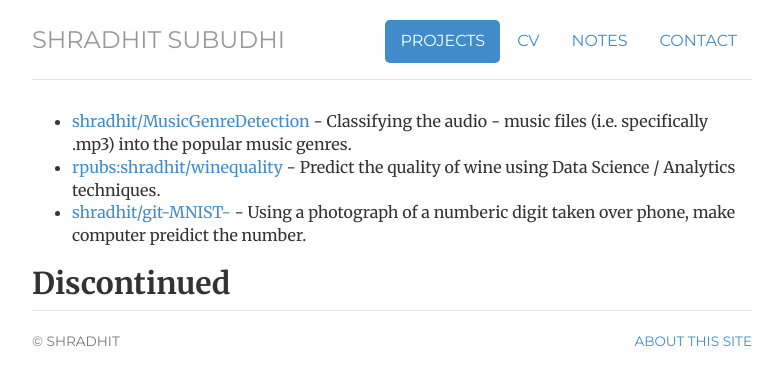
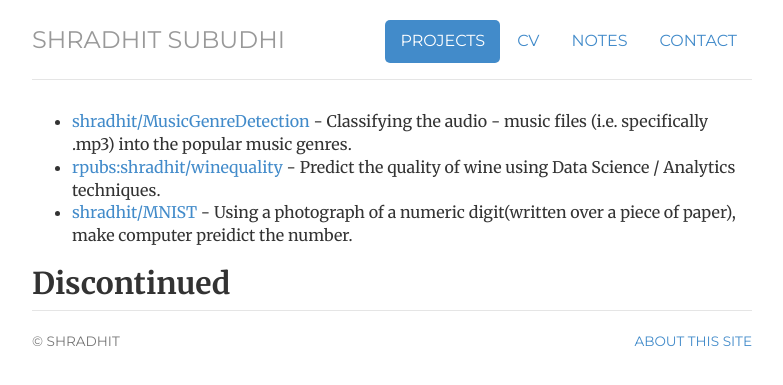
Before and after one commit to shradhit7/shradhit7.github.io, a Jekyll site: the page built from projects/index.html, in a window 1280 px wide. Shown: the top 385 px of the page, without its empty margins (248-1031 px from the left). Built offline with Jekyll 4.4.1, drawn with Linux system fonts in a browser that asks for light colours.

Commit message:
Update index.html

```diff
--- a/projects/index.html
+++ b/projects/index.html
@@ -14,7 +14,7 @@ description: Current Projects by Shradhit, a Data Scientist, Data Engineer, Soft
 <ul>
 <li><a href="https://github.com/shradhit/MusicGenreDetection/">shradhit/MusicGenreDetection</a> - Classifying the audio - music files (i.e. specifically .mp3) into the popular music genres. </li>
 <li><a href="https://rpubs.com/shradhit/winequality">rpubs:shradhit/winequality</a> - Predict the quality of wine using Data Science / Analytics techniques.</li>
-<li><a href="https://github.com/shradhit/MNIST-">shradhit/git-MNIST-</a> - Using a photograph of a numberic digit taken over phone, make computer preidict the number. </li>
+<li><a href="https://github.com/shradhit/MNIST-">shradhit/MNIST</a> - Using a photograph of a numeric digit(written over a piece of paper), make computer preidict the number. </li>
 </ul>
 
 <h2 id="discontinued">Discontinued</h2>
```
